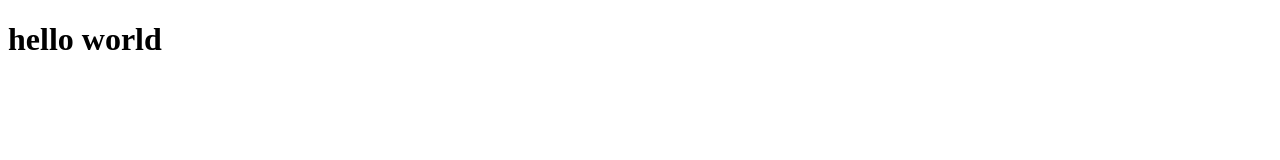
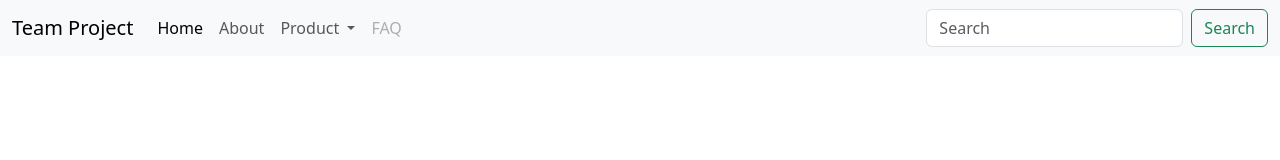
Before and after one commit to Celihong/team-html-project, a plain HTML site: page index.html in a window 1280 px wide. Drawn offline with nearby package versions, Linux system fonts and the light colour scheme.

Commit message:
Add navbar

```diff
--- a/index.html
+++ b/index.html
@@ -4,8 +4,71 @@
     <meta charset="UTF-8" />
     <meta name="viewport" content="width=device-width, initial-scale=1.0" />
     <title>Document</title>
+    <link
+      rel="stylesheet"
+      href="	https://cdn.jsdelivr.net/npm/bootstrap@5.3.3/dist/css/bootstrap.min.css"
+    />
+    <script src="	https://cdn.jsdelivr.net/npm/bootstrap@5.3.3/dist/js/bootstrap.bundle.min.jss"></script>
   </head>
   <body>
-    <h1>hello world</h1>
+    <div>
+      <nav class="navbar navbar-expand-lg bg-body-tertiary">
+        <div class="container-fluid">
+          <a class="navbar-brand" href="#">Team Project</a>
+          <button
+            class="navbar-toggler"
+            type="button"
+            data-bs-toggle="collapse"
+            data-bs-target="#navbarSupportedContent"
+            aria-controls="navbarSupportedContent"
+            aria-expanded="false"
+            aria-label="Toggle navigation"
+          >
+            <span class="navbar-toggler-icon"></span>
+          </button>
+          <div class="collapse navbar-collapse" id="navbarSupportedContent">
+            <ul class="navbar-nav me-auto mb-2 mb-lg-0">
+              <li class="nav-item">
+                <a class="nav-link active" aria-current="page" href="#">Home</a>
+              </li>
+              <li class="nav-item">
+                <a class="nav-link" href="#">About</a>
+              </li>
+              <li class="nav-item dropdown">
+                <a
+                  class="nav-link dropdown-toggle"
+                  href="#"
+                  role="button"
+                  data-bs-toggle="dropdown"
+                  aria-expanded="false"
+                >
+                  Product
+                </a>
+                <ul class="dropdown-menu">
+                  <li><a class="dropdown-item" href="#">Tree</a></li>
+                  <li><a class="dropdown-item" href="#">Seed</a></li>
+                  <li><hr class="dropdown-divider" /></li>
+                  <li><a class="dropdown-item" href="#">Oil</a></li>
+                </ul>
+              </li>
+              <li class="nav-item">
+                <a class="nav-link disabled" aria-disabled="true">FAQ</a>
+              </li>
+            </ul>
+            <form class="d-flex" role="search">
+              <input
+                class="form-control me-2"
+                type="search"
+                placeholder="Search"
+                aria-label="Search"
+              />
+              <button class="btn btn-outline-success" type="submit">
+                Search
+              </button>
+            </form>
+          </div>
+        </div>
+      </nav>
+    </div>
   </body>
 </html>
```
